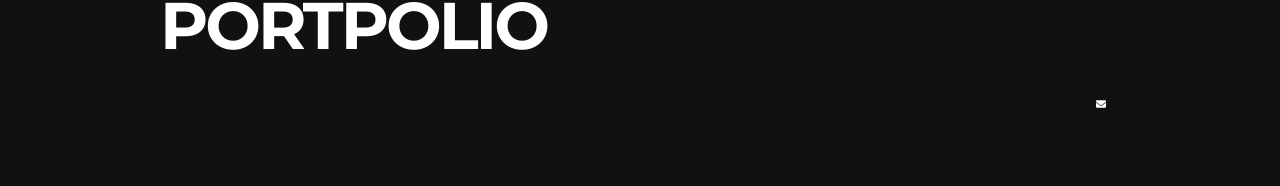
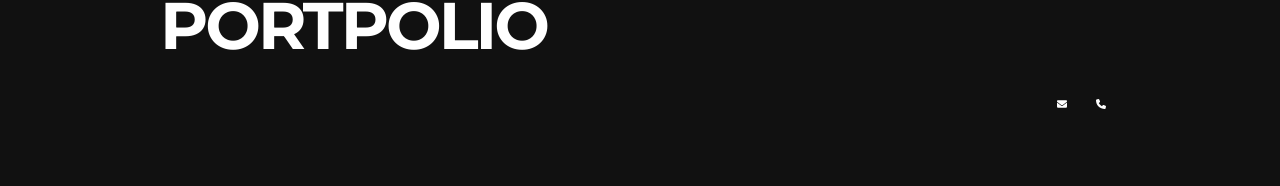
Before and after one commit to jisookoh/nextjs-pages, a Next.js app: page /nextjs-pages/ in a window 1280 px wide. Shown: the part 312-498 px from the top of the page. Built offline with nearby package versions, Linux system fonts and the light colour scheme.

Commit message:
ADD : Montserrat add global-css

```diff
--- a/components/summary/ContentsDescription.tsx
+++ b/components/summary/ContentsDescription.tsx
@@ -140,7 +140,7 @@ const Descrition = styled.p<{align?:String}>`
     margin-bottom: 15px;
     padding-right: 0px;
     font-size: 1.6rem;
-    line-height: 30px;
+    line-height: 1.8;
     -o-object-fit: fill;
     object-fit: fill;
     text-align: ${({align}) => align == "center" ? "center" : "left"};
--- a/pages/index.tsx
+++ b/pages/index.tsx
@@ -1,6 +1,6 @@
 import styled from "styled-components";
 import Link from "next/link";
-import { faEnvelope } from "@fortawesome/free-solid-svg-icons";
+import { faEnvelope, faPhone } from "@fortawesome/free-solid-svg-icons";
 import { FontAwesomeIcon } from "@fortawesome/react-fontawesome";
 import { newTopLists, newBottomLists, repairTopLists, repairBottomLists  } from "components/work/list";
 
@@ -22,10 +22,13 @@ export default function Home() {
                             PORTPOLIO
                         </SectionMainTitle>
                     </SectionMainTitleBox>
-                    <SectionMainFlex>
+                    <SectionMain>
                         <MailBox>
                             <Link href="mailto:gosjioo0312@naver.com">
                                 <FontAwesomeIcon icon={faEnvelope} />
+                            </Link>
+                            <Link href="tel:010-4494-0312">
+                                <FontAwesomeIcon icon={faPhone} />
                             </Link>
                         </MailBox>
                         <LeftTextBox>
@@ -34,7 +37,7 @@ export default function Home() {
                                     Let&apos;s make amazing products with flexibility, speed, and quality!
                                 </p> */}
                             </LeftTextBox>
-                    </SectionMainFlex>
+                    </SectionMain>
                 </WorkSecWrapper>
             </WorkSection>
 
@@ -156,20 +159,31 @@ const SectionMainTitle = styled.h2`
     letter-spacing: -3px;
 `;
 
-const SectionMainFlex = styled.div`
+const SectionMain = styled.div`
+
+`;
+
+const MailBox = styled.div`
     display: flex;
     justify-content: flex-end;
     flex: 1 0 0;
-`;
-
-const MailBox = styled.div`
-    display: inline-block;
-    vertical-align: middle;
 
     & > a {
         display: block;
         width: 24px;
+
+        &:not(:last-child) {
+            margin-right: 15px;
+        }
     }
+
+    ${({theme}) => theme.media.tabletL`
+        & > a {
+            &:not(:last-child) {
+                margin-right: 10px;
+            }
+        }
+    `}
 `;
 
 const LeftTextBox = styled.div`
--- a/styles/globals.css
+++ b/styles/globals.css
@@ -1,8 +1,12 @@
+@import url("https://fonts.googleapis.com/css2?family=Nunito+Sans:wght@300;400;600;700;800&family=Open+Sans:wght@300;400;500;600;700;800&display=swap");
+@import url("https://fonts.googleapis.com/css2?family=Dosis:wght@200;300;400;500;600;700;800&display=swap");
+@import url("https://fonts.googleapis.com/css2?family=Montserrat:wght@100;200;300;400;500;600;700;800;900&display=swap");
+
 html,
 body {
     padding: 0;
     margin: 0;
-    font-family: -apple-system, BlinkMacSystemFont, Segoe UI, Roboto, Oxygen,
+    font-family: -apple-system, BlinkMacSystemFont, Dosis, Montserrat, Segoe UI, Roboto, Oxygen,
       Ubuntu, Cantarell, Fira Sans, Droid Sans, Helvetica Neue, sans-serif;
     -webkit-user-select: none !important;
     -moz-user-select: -moz-none !important;
```
